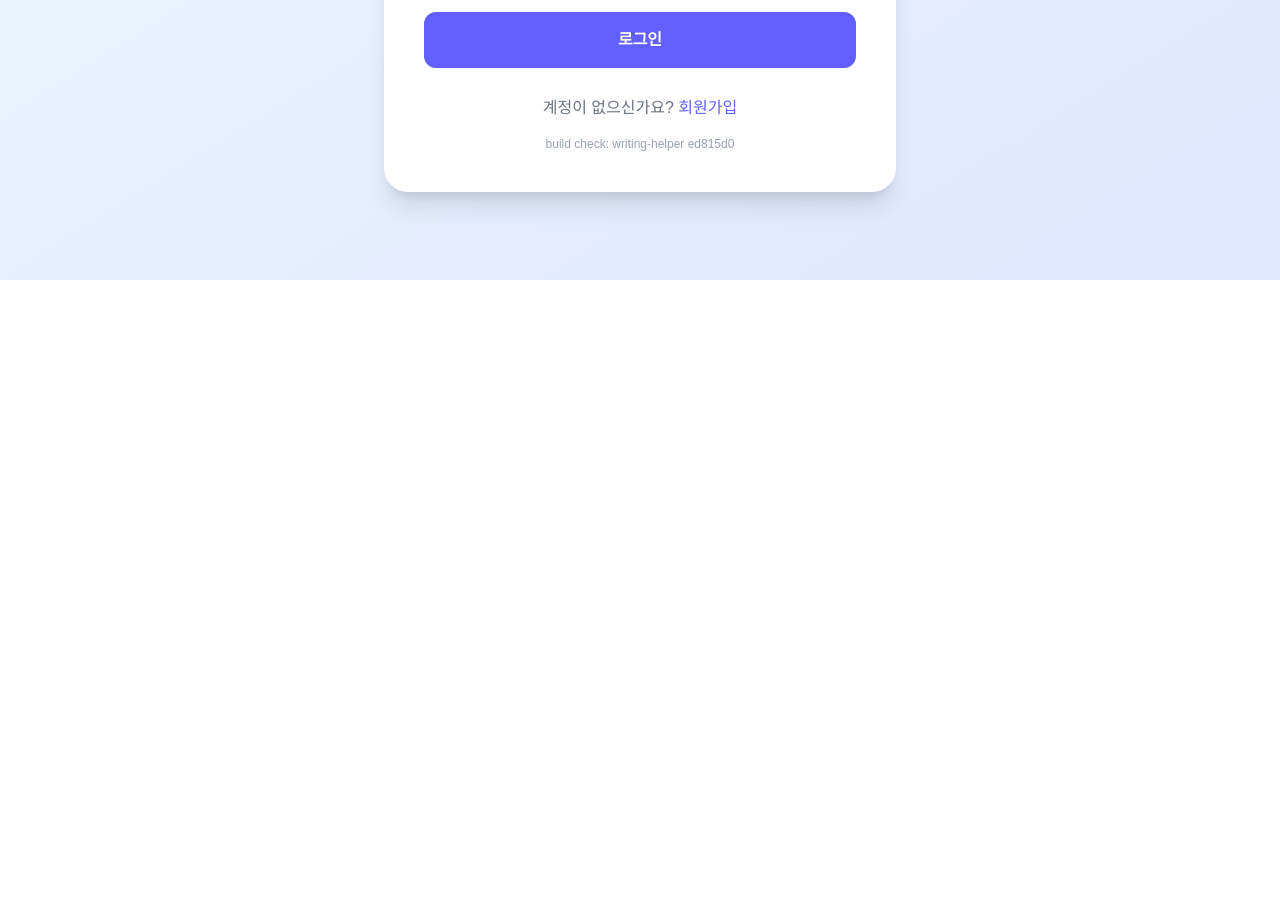
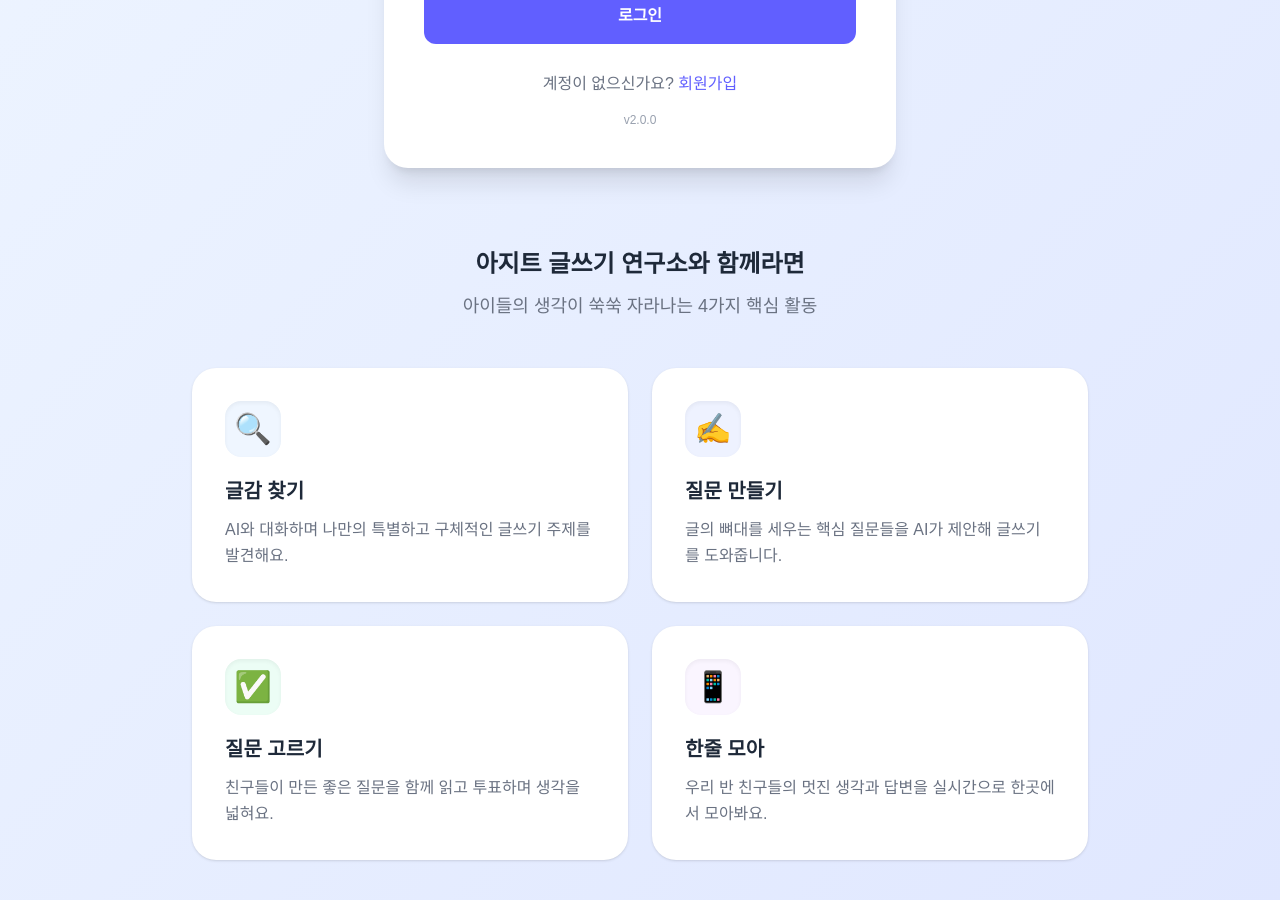
Before and after one commit to 01056649000yoo/writing-helper, a Next.js app: page /login in a window 1280 px wide. Shown: the part 520-1420 px from the top of the page. Before the commit the page ends 800 px from the top, so only its background shows below. Built offline with nearby package versions, Linux system fonts and the light colour scheme; no server answers.

Commit message:
feat: Add feature showcase to login page

```diff
--- a/src/app/login/page.tsx
+++ b/src/app/login/page.tsx
@@ -8,8 +8,9 @@ export default function LoginPage() {
   const [state, formAction, pending] = useActionState(signIn, null);
 
   return (
-    <div className="min-h-screen bg-gradient-to-br from-blue-50 to-indigo-100 flex items-center justify-center p-6">
-      <div className="bg-white rounded-3xl shadow-xl p-10 w-full max-w-lg">
+    <div className="min-h-screen bg-gradient-to-br from-blue-50 to-indigo-100 flex flex-col items-center py-16 px-6">
+      {/* 로그인 카드 */}
+      <div className="bg-white rounded-3xl shadow-xl p-10 w-full max-w-lg mb-20">
         <div className="text-center mb-10">
           <div className="text-6xl mb-4">✏️</div>
           <h1 className="text-3xl font-bold text-gray-800">아지트 글쓰기 연구소</h1>
@@ -39,9 +40,58 @@ export default function LoginPage() {
           <Link href="/signup" className="text-indigo-500 font-medium hover:underline">회원가입</Link>
         </p>
         <p className="text-center text-xs text-gray-400 mt-4">
-          build check: writing-helper ed815d0
+          v2.0.0
         </p>
+      </div>
+
+      {/* 서비스 소개 섹션 */}
+      <div className="w-full max-w-4xl">
+        <div className="text-center mb-12">
+          <h2 className="text-2xl font-bold text-gray-800">아지트 글쓰기 연구소와 함께라면</h2>
+          <p className="text-lg text-gray-500 mt-3">아이들의 생각이 쑥쑥 자라나는 4가지 핵심 활동</p>
+        </div>
+
+        <div className="grid grid-cols-1 md:grid-cols-2 gap-6">
+          <FeatureCard
+            emoji="🔍"
+            title="글감 찾기"
+            description="AI와 대화하며 나만의 특별하고 구체적인 글쓰기 주제를 발견해요."
+            color="bg-blue-50 text-blue-600"
+          />
+          <FeatureCard
+            emoji="✍️"
+            title="질문 만들기"
+            description="글의 뼈대를 세우는 핵심 질문들을 AI가 제안해 글쓰기를 도와줍니다."
+            color="bg-indigo-50 text-indigo-600"
+          />
+          <FeatureCard
+            emoji="✅"
+            title="질문 고르기"
+            description="친구들이 만든 좋은 질문을 함께 읽고 투표하며 생각을 넓혀요."
+            color="bg-emerald-50 text-emerald-600"
+          />
+          <FeatureCard
+            emoji="📱"
+            title="한줄 모아"
+            description="우리 반 친구들의 멋진 생각과 답변을 실시간으로 한곳에서 모아봐요."
+            color="bg-purple-50 text-purple-600"
+          />
+        </div>
       </div>
     </div>
   );
 }
+
+function FeatureCard({ emoji, title, description, color }: { emoji: string; title: string; description: string; color: string }) {
+  return (
+    <div className="bg-white rounded-3xl p-8 shadow-sm border border-white/50 hover:shadow-md hover:-translate-y-1 transition-all duration-300">
+      <div className={`w-14 h-14 rounded-2xl ${color} flex items-center justify-center text-3xl mb-5 shadow-inner`}>
+        {emoji}
+      </div>
+      <h3 className="text-xl font-bold text-gray-800 mb-3">{title}</h3>
+      <p className="text-base text-gray-500 leading-relaxed">
+        {description}
+      </p>
+    </div>
+  );
+}
```
